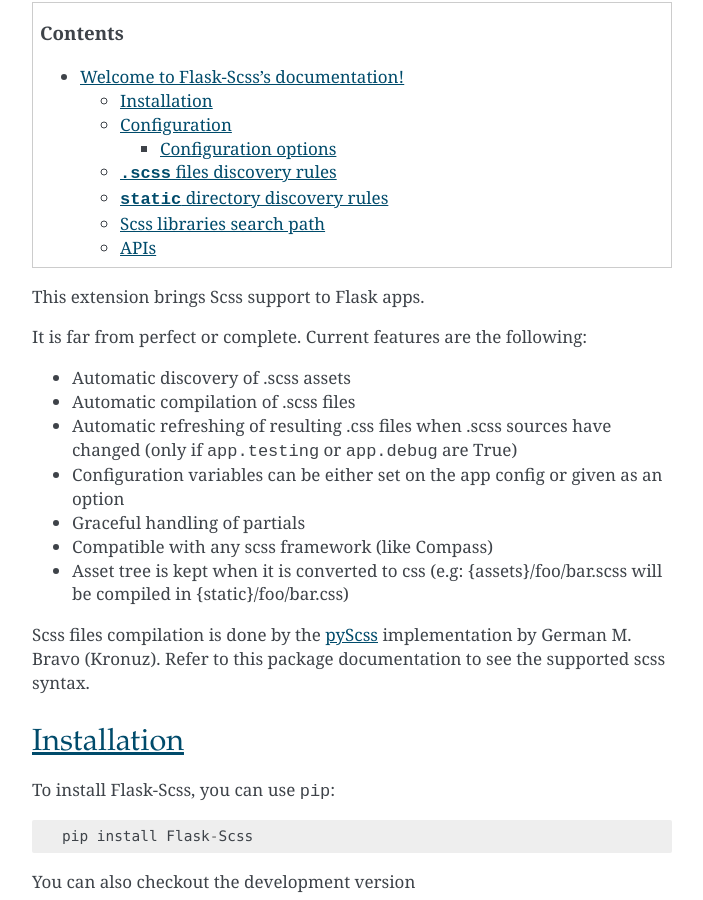
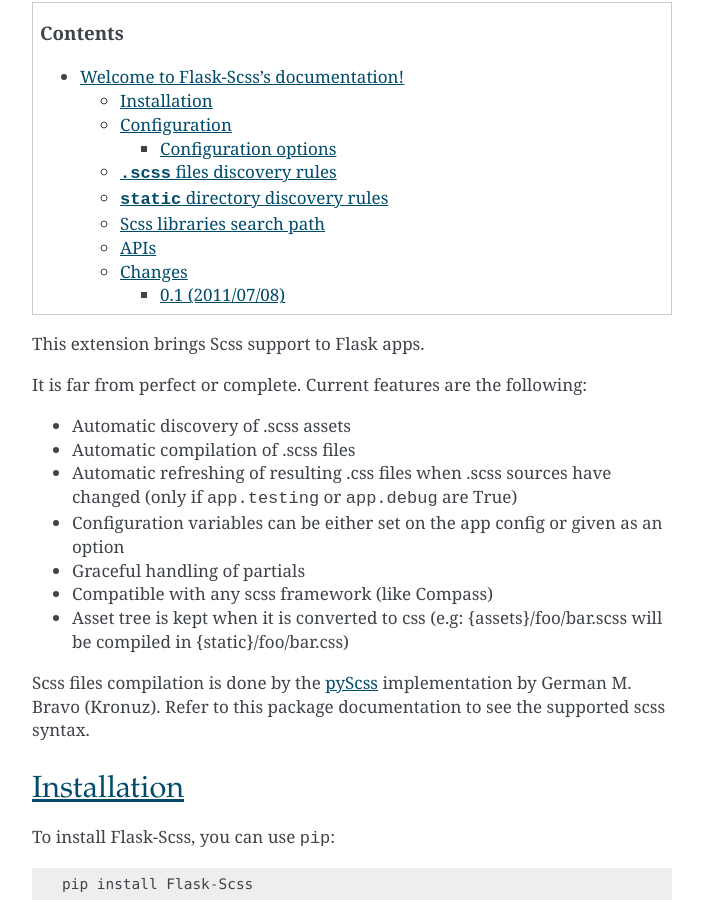
Before and after one commit to bcarlin/flask-scss, a Sphinx documentation site: the page built from doc/index.rst, in a window 1280 px wide and 900 px high, scrolled down 360 px. Shown: the whole window, without its empty margins (288-991 px from the left). Built offline with Sphinx 7.4.7, drawn with Linux system fonts in a browser that asks for light colours; some of the changed text lies outside the part shown.

Commit message:
Adds changelog section to doc

```diff
--- a/doc/index.rst
+++ b/doc/index.rst
@@ -204,3 +204,12 @@
 ----
 
 .. autoclass:: flaskext.flask_scss.Scss
+
+
+Changes
+-------
+
+0.1 (2011/07/08)
+~~~~~~~~~~~~~~~~
+
+* Initial release
```
